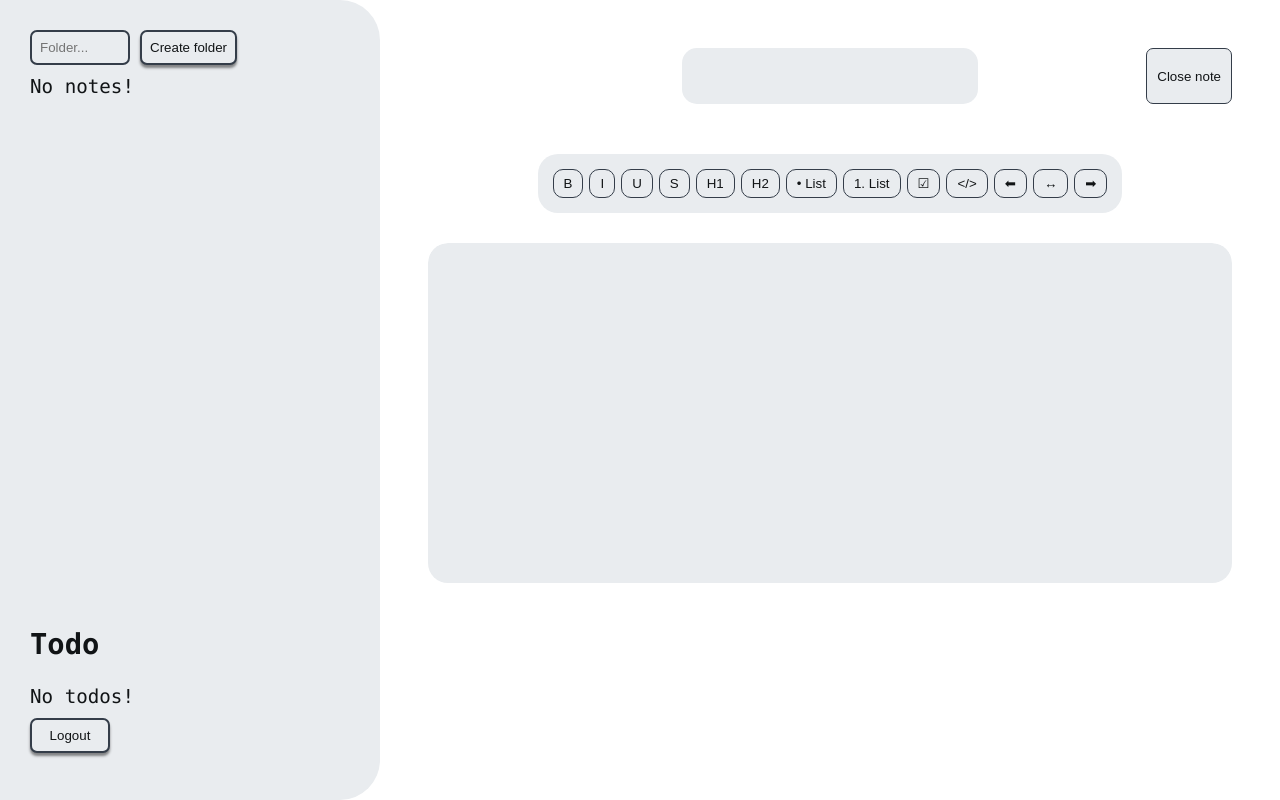
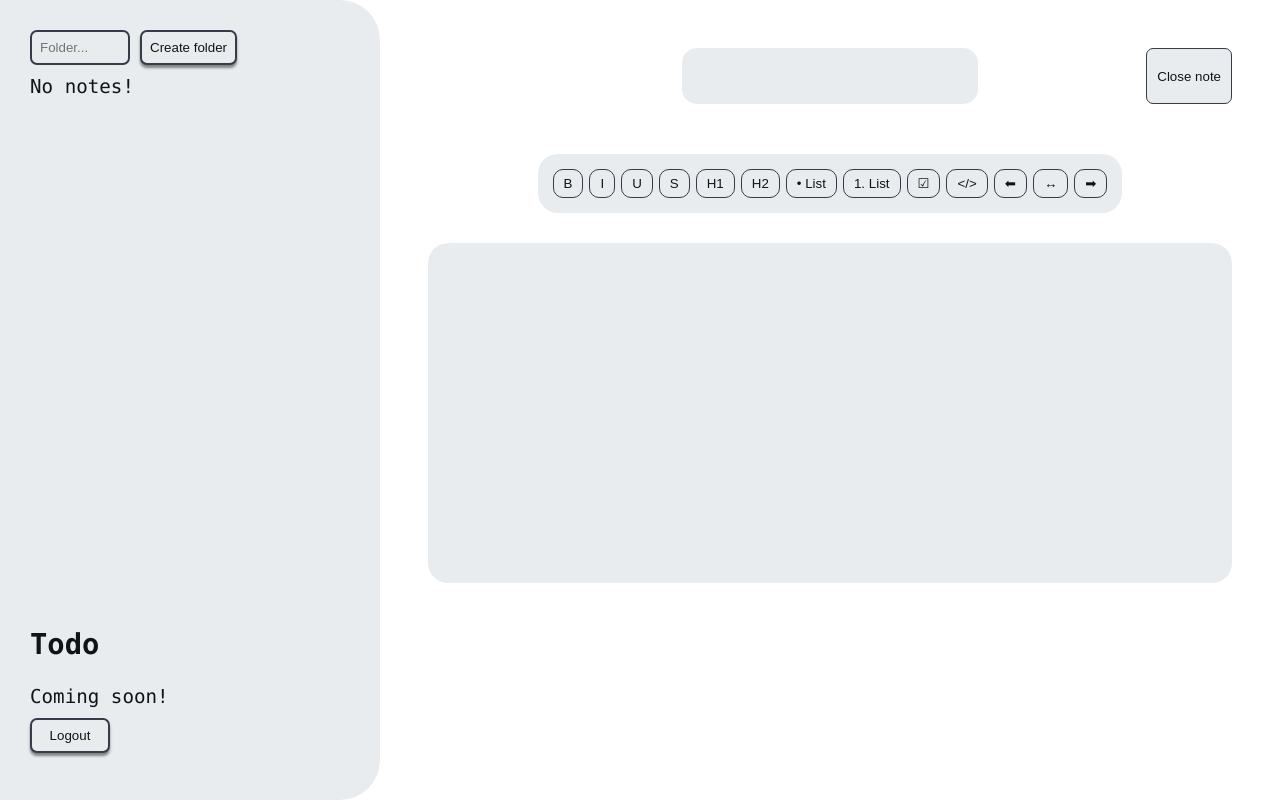
Before and after one commit to TobiasFriis/NotatApp, a React (Vite) app in the folder frontend/notatapp/: page /notes in a window 1280 px wide. Built offline with nearby package versions, Linux system fonts and the light colour scheme; no server answers; sample sign-in values are in the browser's storage.

Commit message:
Check github actions

```diff
--- a/frontend/notatapp/src/pages/NotesPage.tsx
+++ b/frontend/notatapp/src/pages/NotesPage.tsx
@@ -249,7 +249,7 @@ const NotesPage = () => {
                 </div>
                 <div className="notes-page-todo-list">
                     <h2>Todo</h2>
-                    <div>No todos!</div>
+                    <div>Coming soon!</div>
                 </div>
                 <button onClick={logout} className="notes-page-logout-button">
                     Logout
```
